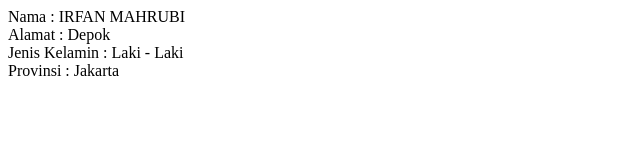
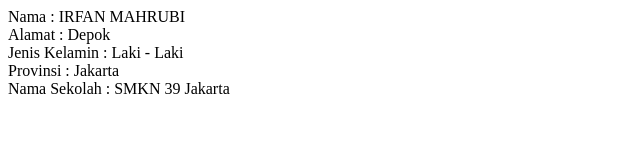
Before and after one commit to mahrubi23/coba_web, a plain HTML site: page index.html in a window 1280 px wide. Shown: the whole page, without its empty margins (0-640 px from the left). Drawn offline with Linux system fonts and the light colour scheme.

Commit message:
Update index.html

```diff
--- a/index.html
+++ b/index.html
@@ -12,5 +12,7 @@
     Jenis Kelamin : Laki - Laki
     <br>
     Provinsi : Jakarta
+    <br>
+    Nama Sekolah : SMKN 39 Jakarta
 </body>
 </html>
```
